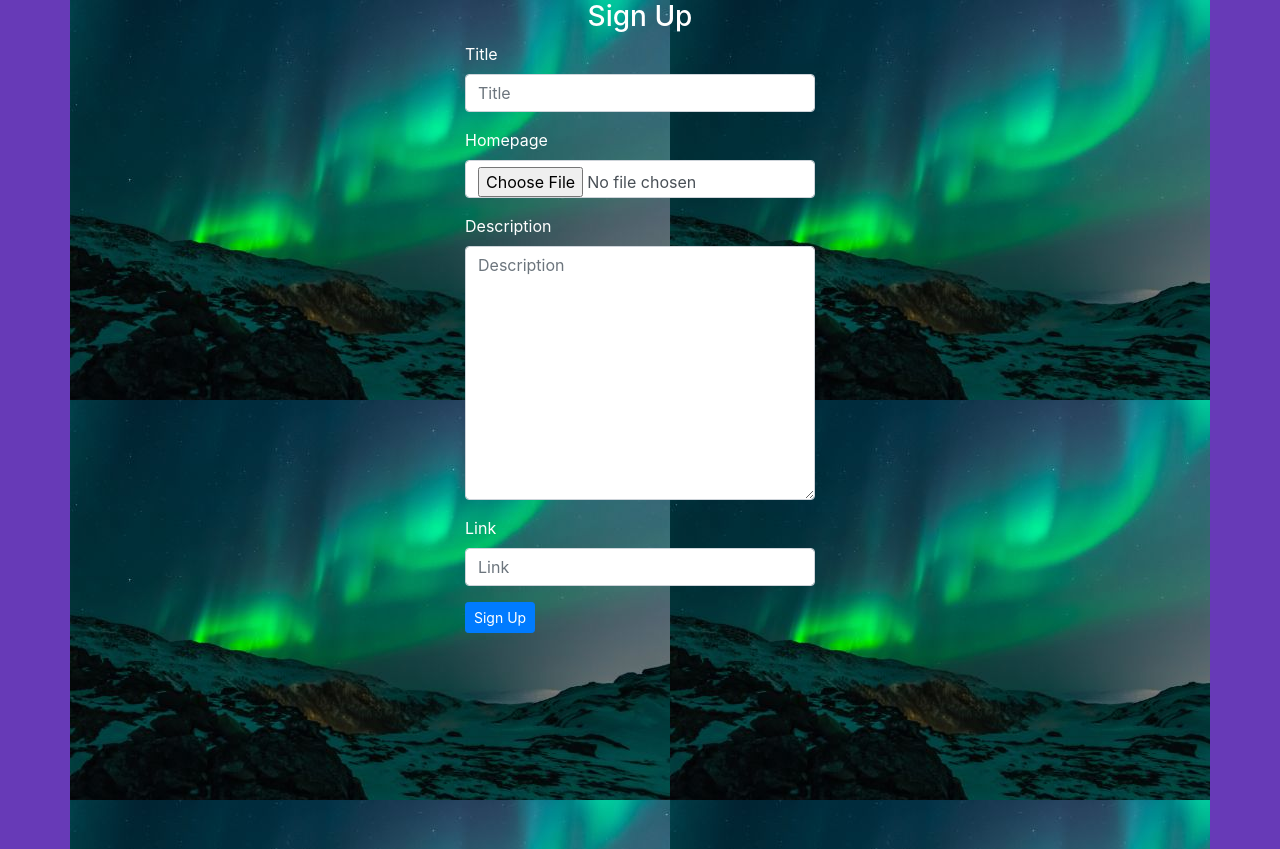
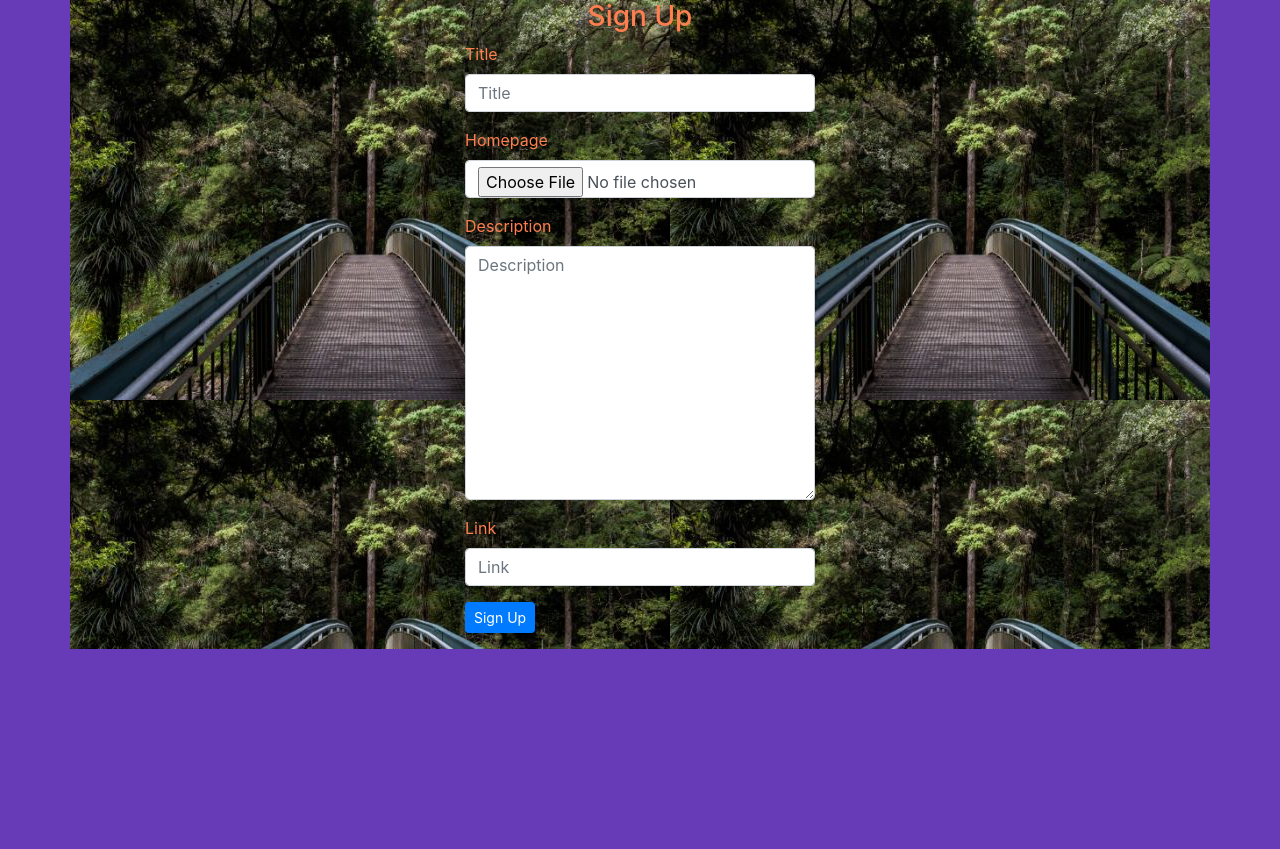
Before and after one commit to odipojames/projects-award, a Django app: template app/templates/registration/registration_form.html in a window 1280 px wide. After the commit the page ends 649 px from the top, so only its background shows below. Run offline with Django 3.2, Linux system fonts and the light colour scheme; the template is opened without the code that fills it: values that come from a table or form of the project are taken from there, others are empty; some libraries are stand-ins or nearby versions.

Commit message:
registation file ok

```diff
--- a/app/templates/registration/registration_form.html
+++ b/app/templates/registration/registration_form.html
@@ -2,7 +2,7 @@
 {% load bootstrap4 %}
 {% block content %}
 {{block.super}}
-<div class="container" style="background-image:url('/static/images/rg_lights.jpg');padding-bottom: 200px;color:white;"  >
+<div class="container" style="background-image:url('/static/images/bg.jpg');padding-bottom: 0px;color:coral;"  >
   <div class="row">
     <div class="col-md-4 col-sm-4"></div>
     <div class="col-md-4 col-sm-4">
```
Also changed, not shown: static/images/rgup.jpg (added).
